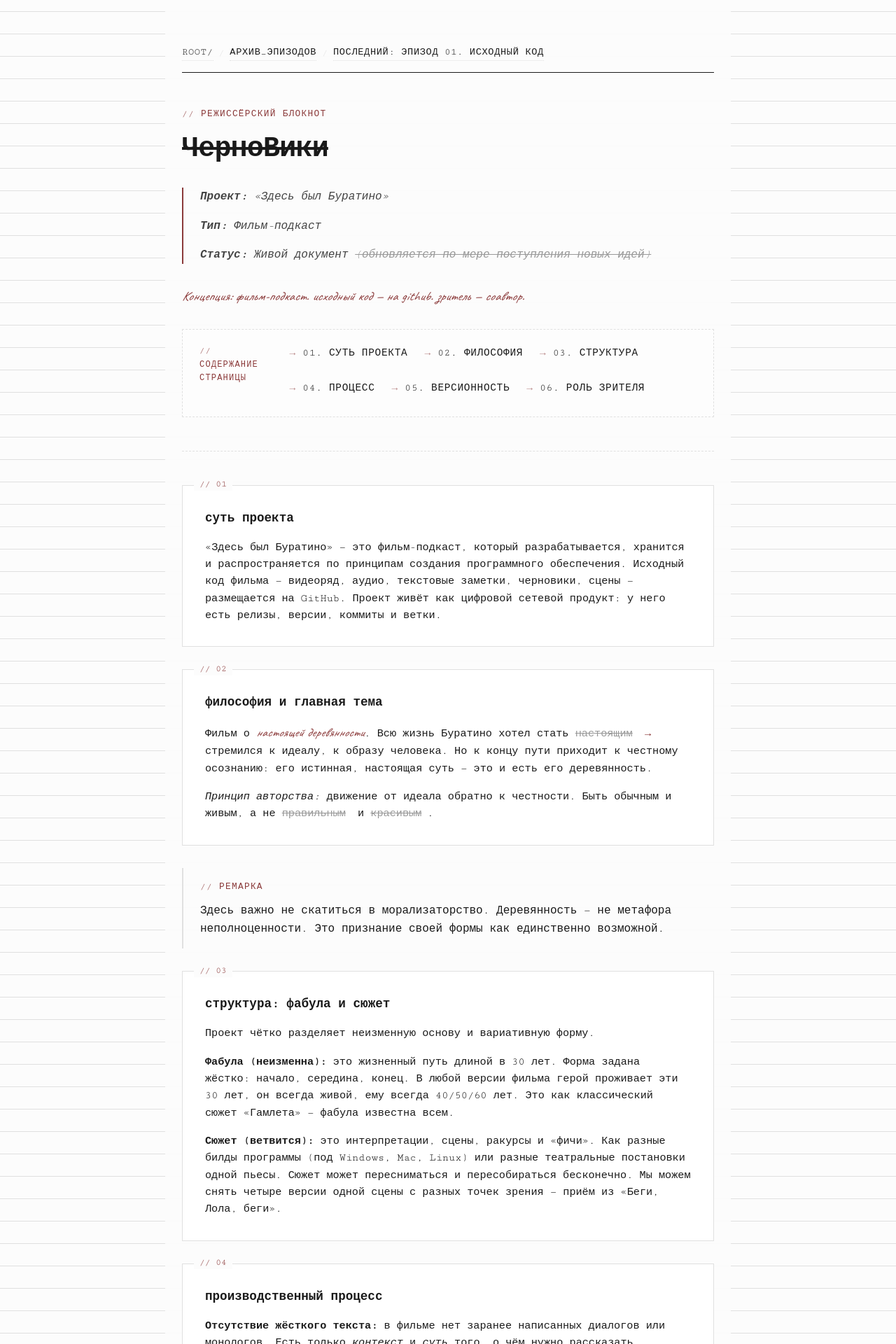
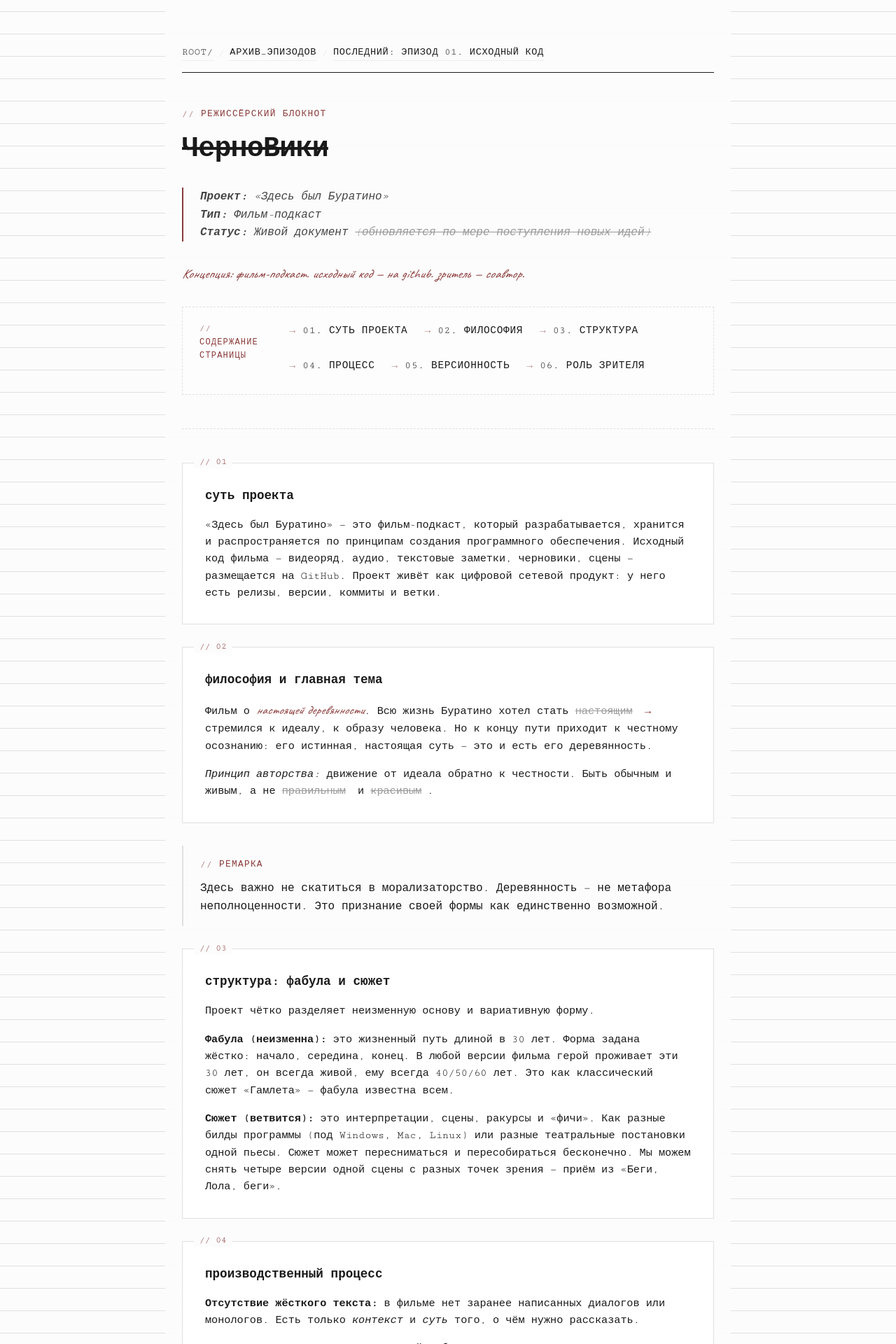
Before and after one commit to avecher/lab, a Jekyll site: the page built from index.md, in a window 1280 px wide. Shown: the top 1920 px of the page at 70% size. Built offline with Jekyll 4.4.1, drawn with Linux system fonts in a browser that asks for light colours.

Commit message:
Update index.md
Замена, правка разметки. Добавление якорей для прокрутки

```diff
--- a/index.md
+++ b/index.md
@@ -7,14 +7,11 @@ title: ЧерноВики
 
 # ~~ЧерноВики~~
 
->**Проект:** «Здесь был Буратино»
->
->**Тип:** Фильм-подкаст
->
->**Статус:** Живой документ <span class="strikethrough">(обновляется по мере поступления новых идей)</span>
+> **Проект:** «Здесь был Буратино»
+> **Тип:** Фильм-подкаст
+> **Статус:** Живой документ <span class="strikethrough">(обновляется по мере поступления новых идей)</span>
 
 <span class="handwritten">Концепция: фильм-подкаст. исходный код — на github. зритель — соавтор.</span>
-
 
 <!-- БЛОК ЛОКАЛЬНОЙ НАВИГАЦИИ (ЯКОРЯ) -->
 <nav class="local-nav">
@@ -31,12 +28,14 @@ title: ЧерноВики
 
 <hr>
 
-<div class="principle-card" data-number="// 01">
+<!-- 01. СУТЬ ПРОЕКТА -->
+<div id="manifest" class="principle-card" data-number="// 01">
   <h3>суть проекта</h3>
   <p>«Здесь был Буратино» — это фильм-подкаст, который разрабатывается, хранится и распространяется по принципам создания программного обеспечения. Исходный код фильма — видеоряд, аудио, текстовые заметки, черновики, сцены — размещается на GitHub. Проект живёт как цифровой сетевой продукт: у него есть релизы, версии, коммиты и ветки.</p>
 </div>
 
-<div class="principle-card" data-number="// 02">
+<!-- 02. ФИЛОСОФИЯ -->
+<div id="philosophy" class="principle-card" data-number="// 02">
   <h3>философия и главная тема</h3>
   <p>Фильм о <span class="handwritten">настоящей деревянности</span>. Всю жизнь Буратино хотел стать <span class="strikethrough">настоящим</span> <span class="arrow-link">→</span> стремился к идеалу, к образу человека. Но к концу пути приходит к честному осознанию: его истинная, настоящая суть — это и есть его деревянность.</p>
   <p><em>Принцип авторства:</em> движение от идеала обратно к честности. Быть обычным и живым, а не <span class="strikethrough">правильным</span> и <span class="strikethrough">красивым</span>.</p>
@@ -47,14 +46,16 @@ title: ЧерноВики
   Здесь важно не скатиться в морализаторство. Деревянность — не метафора неполноценности. Это признание своей формы как единственно возможной.
 </div>
 
-<div class="principle-card" data-number="// 03">
+<!-- 03. СТРУКТУРА -->
+<div id="structure" class="principle-card" data-number="// 03">
   <h3>структура: фабула и сюжет</h3>
   <p>Проект чётко разделяет неизменную основу и вариативную форму.</p>
   <p><strong>Фабула (неизменна):</strong> это жизненный путь длиной в 30 лет. Форма задана жёстко: начало, середина, конец. В любой версии фильма герой проживает эти 30 лет, он всегда живой, ему всегда 40/50/60 лет. Это как классический сюжет «Гамлета» — фабула известна всем.</p>
   <p><strong>Сюжет (ветвится):</strong> это интерпретации, сцены, ракурсы и «фичи». Как разные билды программы (под Windows, Mac, Linux) или разные театральные постановки одной пьесы. Сюжет может пересниматься и пересобираться бесконечно. Мы можем снять четыре версии одной сцены с разных точек зрения — приём из «Беги, Лола, беги».</p>
 </div>
 
-<div class="principle-card" data-number="// 04">
+<!-- 04. ПРОЦЕСС -->
+<div id="process" class="principle-card" data-number="// 04">
   <h3>производственный процесс</h3>
   <p><strong>Отсутствие жёсткого текста:</strong> в фильме нет заранее написанных диалогов или монологов. Есть только <em>контекст</em> и <em>суть</em> того, о чём нужно рассказать.</p>
   <p><strong>Рождение мысли на камеру:</strong> условный дубль невозможен, потому что текст не записан. Речь рождается в моменте, на глазах у зрителя/камеры. Даже если рассказывается одна и та же история (например, про Бородино), каждый раз это новая итерация, другая интонация, другие слова.</p>
@@ -66,7 +67,8 @@ title: ЧерноВики
   Это значит, что монтаж здесь — не склейка, а сборка. Как в программировании: импортируешь модуль, меняешь зависимость, пересобираешь билд.
 </div>
 
-<div class="principle-card" data-number="// 05">
+<!-- 05. ВЕРСИОННОСТЬ -->
+<div id="versions" class="principle-card" data-number="// 05">
   <h3>работа с github и версионность</h3>
   <p><strong>Коммиты и релизы:</strong> каждая итерация, новая сцена или пересборка фильма фиксируется как коммит. Готовая сборка — это релиз.</p>
   <p><strong>Ветки (branches):</strong> альтернативные прочтения и сюжетные ответвления живут в отдельных ветках.</p>
@@ -74,10 +76,11 @@ title: ЧерноВики
   <p><strong>Публичные обновления:</strong> аудитория предупреждается об апдейтах («через три месяца выходит версия 1.2»). Зритель видит, как пересобирается то, что уже было снято, как добавляются новые смыслы.</p>
 </div>
 
-<div class="principle-card" data-number="// 06">
+<!-- 06. РОЛЬ ЗРИТЕЛЯ -->
+<div id="viewer" class="principle-card" data-number="// 06">
   <h3>роль зрителя</h3>
   <p>На главной странице проекта лежит не просто готовый файл, а карточка с исходниками: аудио, видео, черновики, текстовые заметки.</p>
   <p>Зритель получает доступ к <span class="handwritten">конструктору</span>. Он может изучать исходный материал и в своей голове (или на практике, скачивая исходники) собирать свою собственную версию фильма. Продукт переходит из состояния <span class="strikethrough">монолога</span> <span class="arrow-link">→</span> в состояние <span class="handwritten">инструмента</span>.</p>
 </div>
 
-<span class="meta-label" style="margin-top: 4rem;">§ конец черновика / начало сборки</span>
+<span class="meta-label doc-end">§ конец черновика / начало сборки</span>
```
